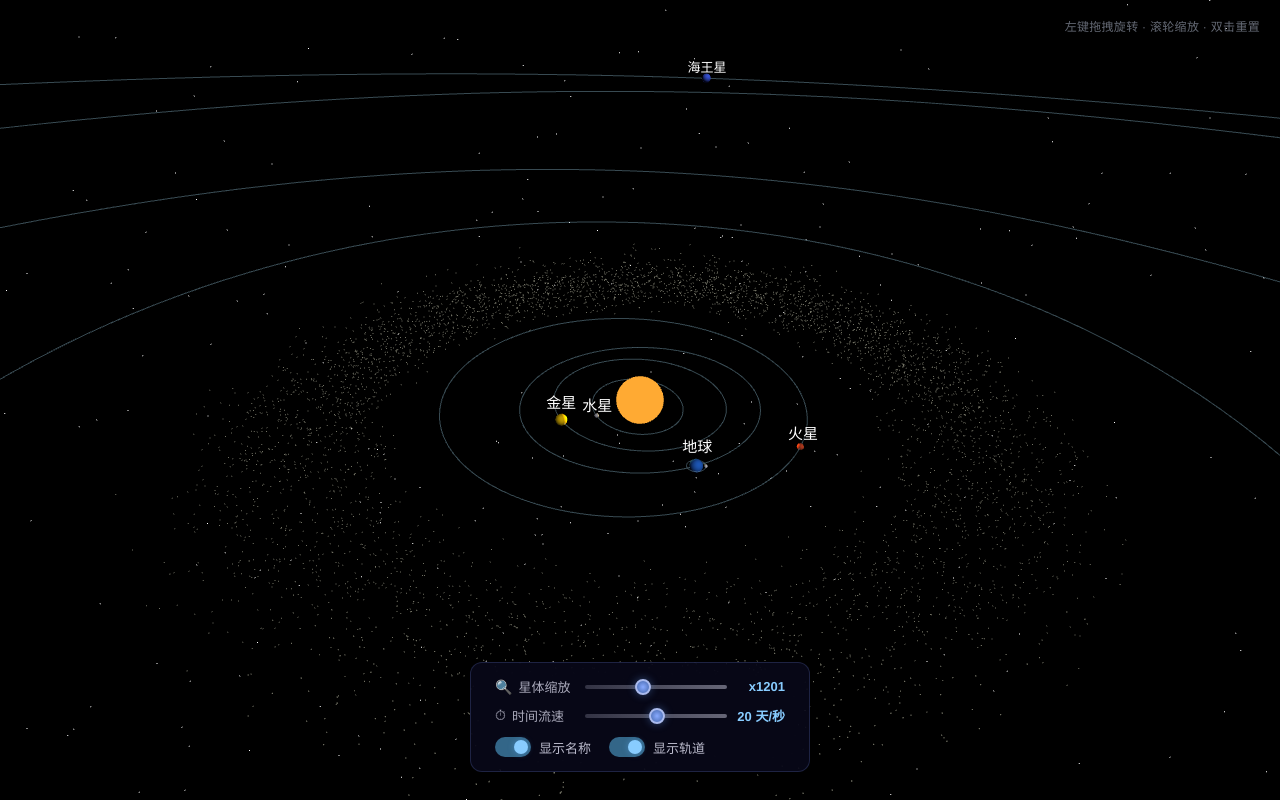
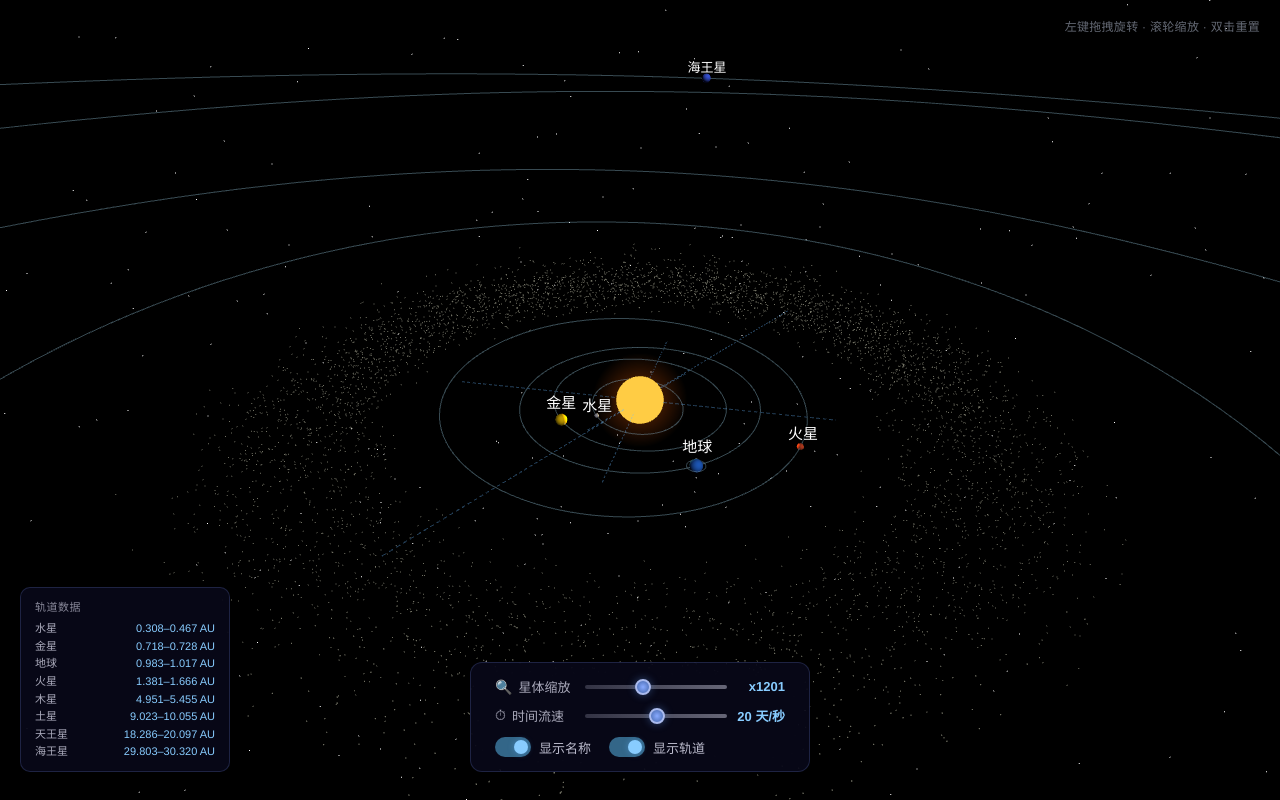
Before and after one commit to q-jade/solar-system, a website built with webpack: page src/index.html in a window 1280 px wide. Built offline with nearby package versions, Linux system fonts and the light colour scheme; animation ran at ten frames a second.

Commit message:
feat: sun glow, node lines, distance panel, dt fix, orbit-toggle nodes
- Sun: canvas-generated radial gradient glow sprite with additive blending
- Node lines: dashed ascending-node direction lines per planet, toggled with orbits
- Distance panel: perihelion/aphelion info (static from orbital elements)
- dt fix: visibilitychange + 0.5s cap prevents simulation time jumps on tab resume
- Orbit toggle now also controls node line visibility
- Cleaned up main.js comments, added distance panel population

```diff
--- a/src/css/style.css
+++ b/src/css/style.css
@@ -180,6 +180,53 @@ input[type="range"]::-moz-range-thumb {
 }
 
 /* ── Responsive ──────────────────────────────── */
+/* ── Distance info panel (bottom-left) ────────── */
+#distance-panel {
+  position: fixed;
+  left: 20px;
+  bottom: 28px;
+  min-width: 210px;
+  padding: 10px 14px;
+  background: rgba(10, 10, 30, 0.75);
+  backdrop-filter: blur(10px);
+  -webkit-backdrop-filter: blur(10px);
+  border: 1px solid rgba(100, 120, 200, 0.25);
+  border-radius: 10px;
+  user-select: none;
+  pointer-events: none;
+  z-index: 2;
+}
+
+.dp-title {
+  font-size: 11px;
+  color: #889;
+  margin-bottom: 6px;
+  letter-spacing: 0.5px;
+}
+
+#distance-list {
+  font-size: 11px;
+  line-height: 1.6;
+  color: #bbc;
+}
+
+.dp-row {
+  display: flex;
+  justify-content: space-between;
+  gap: 12px;
+  white-space: nowrap;
+}
+
+.dp-row .dp-name {
+  min-width: 3em;
+  opacity: 0.9;
+}
+
+.dp-row .dp-dist {
+  color: #8cf;
+  font-variant-numeric: tabular-nums;
+}
+
 @media (max-width: 600px) {
   #controls-panel {
     bottom: 16px;
@@ -190,4 +237,8 @@ input[type="range"]::-moz-range-thumb {
   }
   .ctrl-label { font-size: 12px; min-width: 60px; }
   .ctrl-value { font-size: 12px; min-width: 40px; }
+
+  #distance-panel {
+    display: none;
+  }
 }
--- a/src/index.html
+++ b/src/index.html
@@ -55,5 +55,11 @@
       </label>
     </div>
   </div>
+
+  <!-- ── Distance info panel (bottom-left) ──────── -->
+  <div id="distance-panel">
+    <div class="dp-title">轨道数据</div>
+    <div id="distance-list"></div>
+  </div>
 </body>
 </html>
--- a/src/js/controls.js
+++ b/src/js/controls.js
@@ -103,6 +103,10 @@ export function initControls(sys, camera, renderer) {
         if (sys.moon && sys.moon.orbitLine) {
             sys.moon.orbitLine.visible = orbitToggle.checked;
         }
+        // Also toggle node lines (dashed ascending-node indicators)
+        sys.planets.forEach((p) => {
+            if (p.nodeLine) p.nodeLine.visible = orbitToggle.checked;
+        });
     });
 
     // ── Window resize ──────────────────────────────────────────────
--- a/src/js/main.js
+++ b/src/js/main.js
@@ -6,25 +6,35 @@ const sys = initSolarSystem();
 const { scene, camera, renderer, labelRenderer } = sys;
 const controls = initControls(sys, camera, renderer);
 
+// ── Distance info panel ───────────────────────────
+const distList = document.getElementById('distance-list');
+distList.innerHTML = sys.planets.map(p => {
+    const peri = (p.data.orbitA * (1 - p.data.e)).toFixed(3);
+    const aph = (p.data.orbitA * (1 + p.data.e)).toFixed(3);
+    return `<div class="dp-row"><span class="dp-name">${p.data.name}</span><span class="dp-dist">${peri}–${aph} AU</span></div>`;
+}).join('');
+
 let lastTime = performance.now();
+
+// Pause simulation while tab is hidden to avoid dt spikes
+// that cause trail gaps and orbital position jumps.
+document.addEventListener('visibilitychange', () => {
+    if (!document.hidden) {
+        lastTime = performance.now();
+    }
+});
 
 function animate() {
     requestAnimationFrame(animate);
 
     const now = performance.now();
-    const dt = (now - lastTime) / 1000; // seconds (real)
+    const dt = Math.min((now - lastTime) / 1000, 0.5); // seconds (real), cap at 0.5s
     lastTime = now;
 
-    // At speed=1, 1 real second = 1 Earth day
-    // We don't multiply by speed here because setSpeed already adjusted
-    // the per-planet angularSpeed; we advance by dt (real seconds converted
-    // to "simulated days" at base speed, then angularSpeed (which is
-    // radians per simulated Earth day) handles the rest.
-    //
-    // With angularSpeed = 2π / period * speedMul,
-    // and update(days) adds angularSpeed * days to meanAnomaly,
-    // we need days = dt (since speedMul=1 means dt seconds = dt days).
-    // Since angularSpeed already includes speedMul, days = dt is correct.
+    // Sun pulsating effect (±2%)
+    const pulse = 1 + Math.sin(now * 0.0025) * 0.02;
+    sys.sun.scale.setScalar(pulse);
+
     sys.update(dt);
 
     controls.update();
--- a/src/js/solarSystem.js
+++ b/src/js/solarSystem.js
@@ -69,7 +69,6 @@ const MOON = { name: '月球', color: 0xcccccc, radius: 1737.4, orbitKm: 384400,
 const ASTEROID_COUNT = 5000;
 const ASTEROID_A_MIN = 2.2;
 const ASTEROID_A_MAX = 3.2;
-
 // ── Kepler solver (Newton's method) ────────────────────────────────────
 function solveKepler(M, e) {
     let E = M;
@@ -125,10 +124,34 @@ export function initSolarSystem() {
     scene.add(new THREE.Points(starGeo, starMat));
 
     // ── Sun ─────────────────────────────────────────────────────────
+    // Glow texture
+    const glowCanvas = document.createElement('canvas');
+    glowCanvas.width = 256;
+    glowCanvas.height = 256;
+    const gctx = glowCanvas.getContext('2d');
+    const grad = gctx.createRadialGradient(128, 128, 0, 128, 128, 128);
+    grad.addColorStop(0, 'rgba(255,200,80,1)');
+    grad.addColorStop(0.15, 'rgba(255,160,30,0.7)');
+    grad.addColorStop(0.4, 'rgba(255,100,10,0.25)');
+    grad.addColorStop(1, 'rgba(255,100,10,0)');
+    gctx.fillStyle = grad;
+    gctx.fillRect(0, 0, 256, 256);
+    const glowTexture = new THREE.CanvasTexture(glowCanvas);
+
     const sunGeo = new THREE.SphereGeometry(SUN_RADIUS, 48, 48);
-    const sunMat = new THREE.MeshBasicMaterial({ color: 0xffaa33 });
+    const sunMat = new THREE.MeshBasicMaterial({ color: 0xffcc44 });
     const sun = new THREE.Mesh(sunGeo, sunMat);
     scene.add(sun);
+
+    const glowMat = new THREE.SpriteMaterial({
+        map: glowTexture,
+        transparent: true,
+        blending: THREE.AdditiveBlending,
+        depthWrite: false,
+    });
+    const sunGlow = new THREE.Sprite(glowMat);
+    sunGlow.scale.set(SUN_RADIUS * 4, SUN_RADIUS * 4, 1);
+    scene.add(sunGlow);
 
     const sunLight = new THREE.PointLight(0xffcc66, 2, 600);
     scene.add(sunLight);
@@ -173,6 +196,21 @@ export function initSolarSystem() {
         const outerGroup = new THREE.Group();
         outerGroup.rotation.y = OmegaRad;
         scene.add(outerGroup);
+
+        // ── Node line (dashed line along ascending-node direction) ──
+        const nodeLen = orbitA * 1.6;
+        const nodeLine = new THREE.Line(
+            new THREE.BufferGeometry().setFromPoints([
+                new THREE.Vector3(-nodeLen, 0, 0),
+                new THREE.Vector3(nodeLen, 0, 0),
+            ]),
+            new THREE.LineDashedMaterial({
+                color: 0x67b8ff, transparent: true, opacity: 0.35,
+                dashSize: 1.2, gapSize: 0.8,
+            })
+        );
+        nodeLine.computeLineDistances();
+        outerGroup.add(nodeLine);
 
         const inclGroup = new THREE.Group();
         inclGroup.rotation.x = inclRad;
@@ -241,6 +279,7 @@ export function initSolarSystem() {
             inclRad,
             omegaRad,
             OmegaRad,
+            nodeLine,
             meanAnomaly: d.m0,
             angularSpeed: 2 * Math.PI / d.period, // rad / Earth day
         });
```
